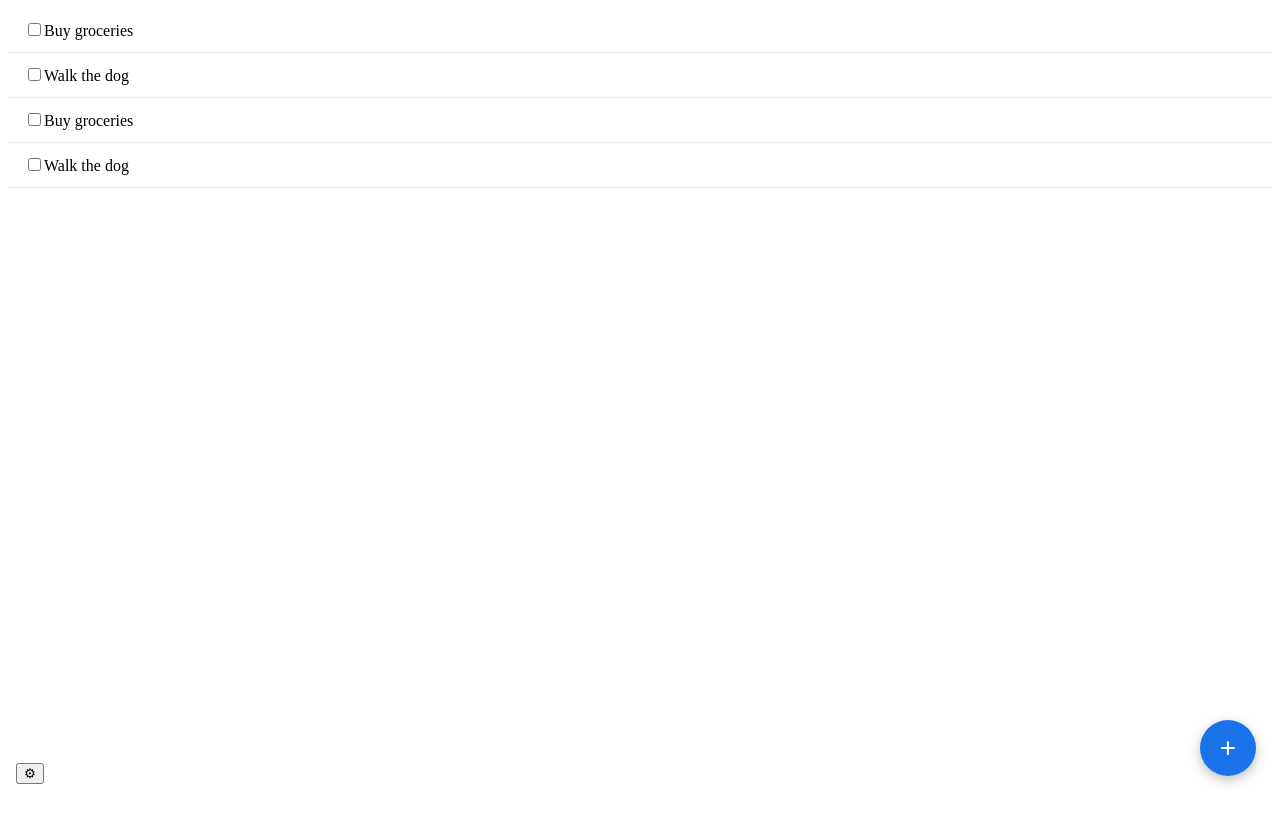
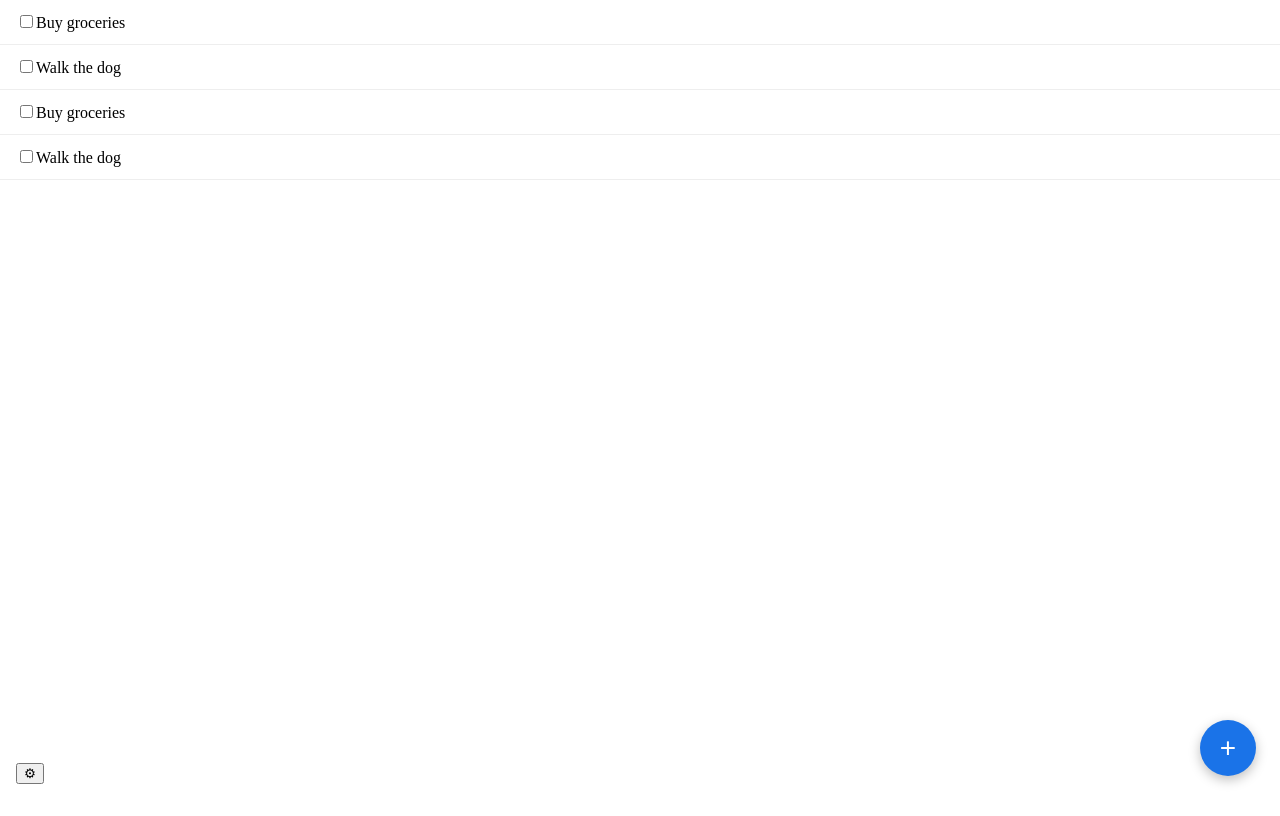
Before and after one commit to Plyb/todo-app, a React (Vite) app: page / in a window 1280 px wide. Built offline with nearby package versions, Linux system fonts and the light colour scheme; what lexorank would draw is missing.

Commit message:
fix: remove default body margin to prevent unnecessary scrollbar

```diff
--- /dev/null
+++ b/src/index.css
@@ -0,0 +1,3 @@
+body {
+  margin: 0;
+}
--- a/src/main.tsx
+++ b/src/main.tsx
@@ -1,3 +1,4 @@
+import './index.css'
 import { StrictMode } from 'react'
 import { createRoot } from 'react-dom/client'
 import App from './App'
```
